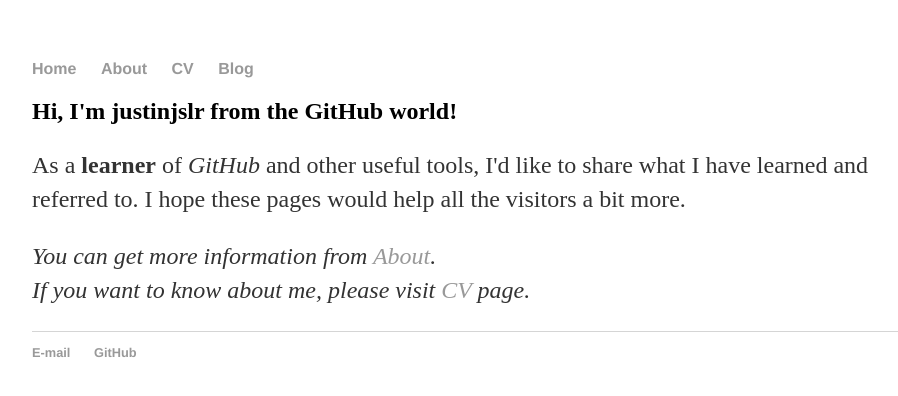
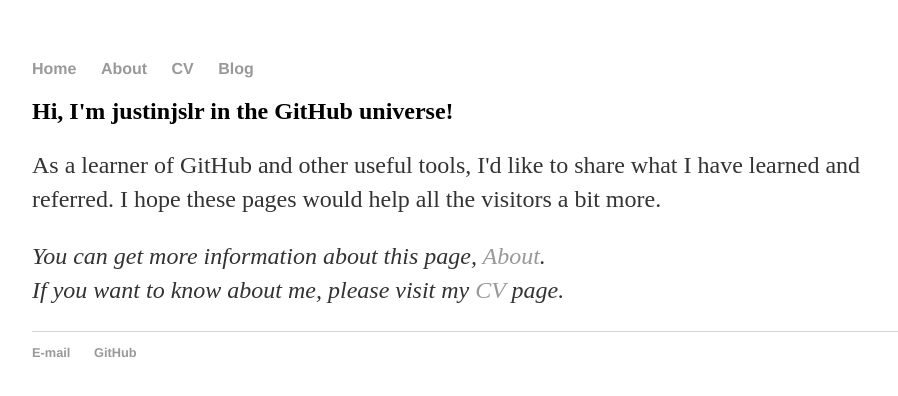
Before and after one commit to justinjslr/justinjslr.github.io, a Jekyll site: the page built from index.html, in a window 1280 px wide. Shown: the top 396 px of the page, without its empty margins (160-1058 px from the left). Built offline with Jekyll 4.4.1, drawn with Linux system fonts in a browser that asks for light colours.

Commit message:
Update index.html

```diff
--- a/index.html
+++ b/index.html
@@ -3,10 +3,10 @@
 title: justinjslr
 ---
 <div class="blurb">
-	<h2>Hi, I'm justinjslr from the GitHub world!</h2>
-	<p>As a <b>learner</b> of <em>GitHub</em> and other useful tools, I'd like to share what I have learned and referred to. I hope these pages would help all the visitors a bit more.</p>
-	<p><em>You can get more information from <a href="/about">About</a>.</em><br>
-	<em>If you want to know about me, please visit <a href="/cv">CV</a> page.</em>
+	<h2>Hi, I'm justinjslr in the GitHub universe!</h2>
+	<p>As a learner of GitHub and other useful tools, I'd like to share what I have learned and referred.
+	I hope these pages would help all the visitors a bit more.</p>
+	<p><em>You can get more information about this page, <a href="/about">About</a>.</em><br>
+	<em>If you want to know about me, please visit my <a href="/cv">CV</a> page.</em>
 	</p>
-
 </div><!-- /.blurb -->
```
